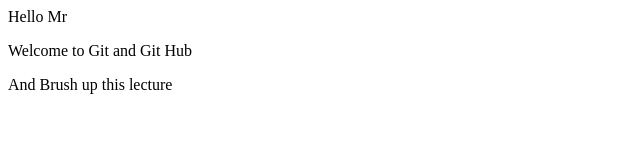
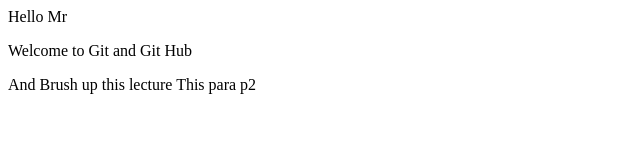
Before and after one commit to HanamantChadchan/localRepo, a plain HTML site: page index.html in a window 1280 px wide. Shown: the whole page, without its empty margins (0-640 px from the left). Drawn offline with Linux system fonts and the light colour scheme.

Commit message:
Add new para

```diff
--- a/index.html
+++ b/index.html
@@ -1,3 +1,4 @@
 <h>Hello Mr</h>
 <p>Welcome to Git and Git Hub</p>
 <p1>And Brush up this lecture</p1>
+<p2>This para p2</p2>
```
